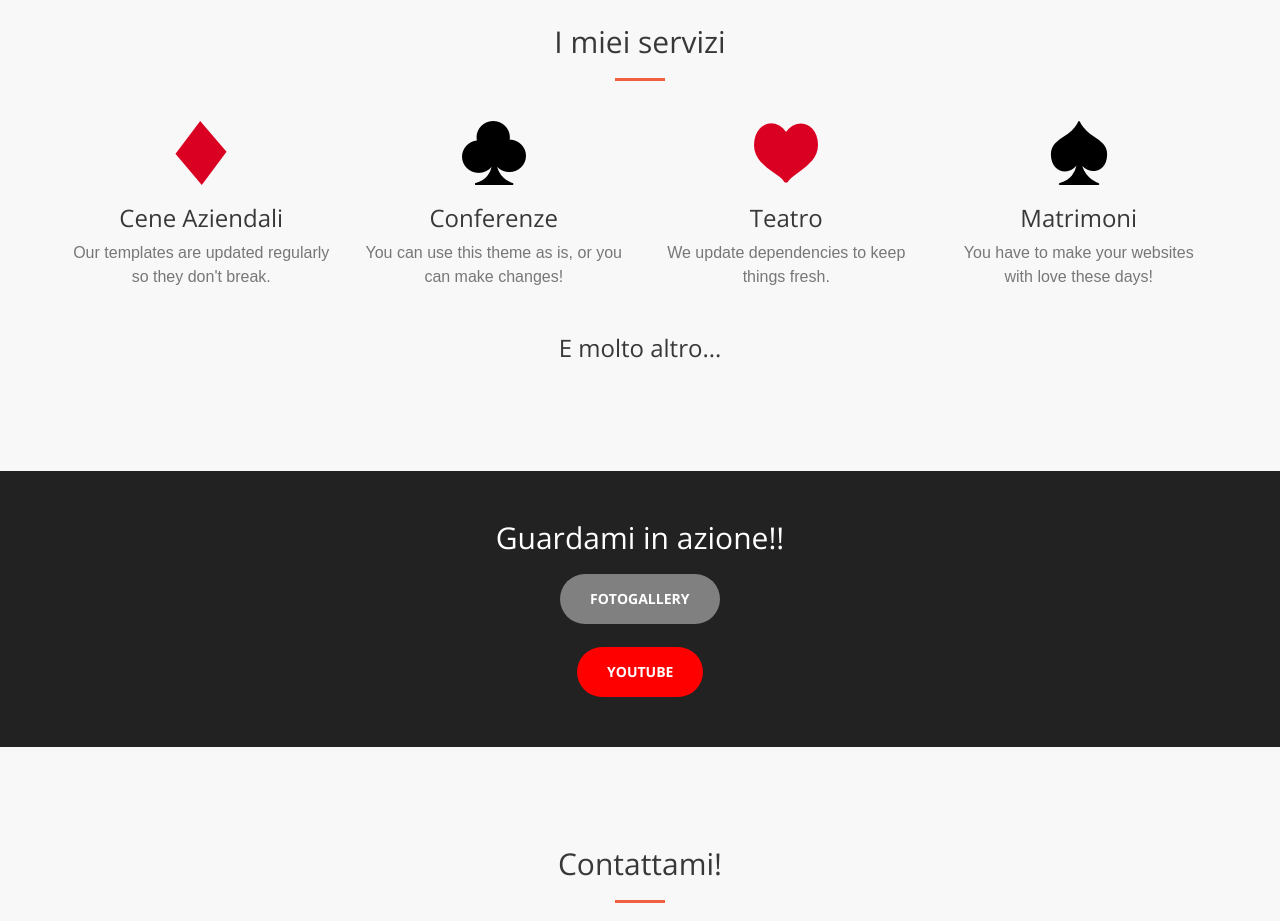
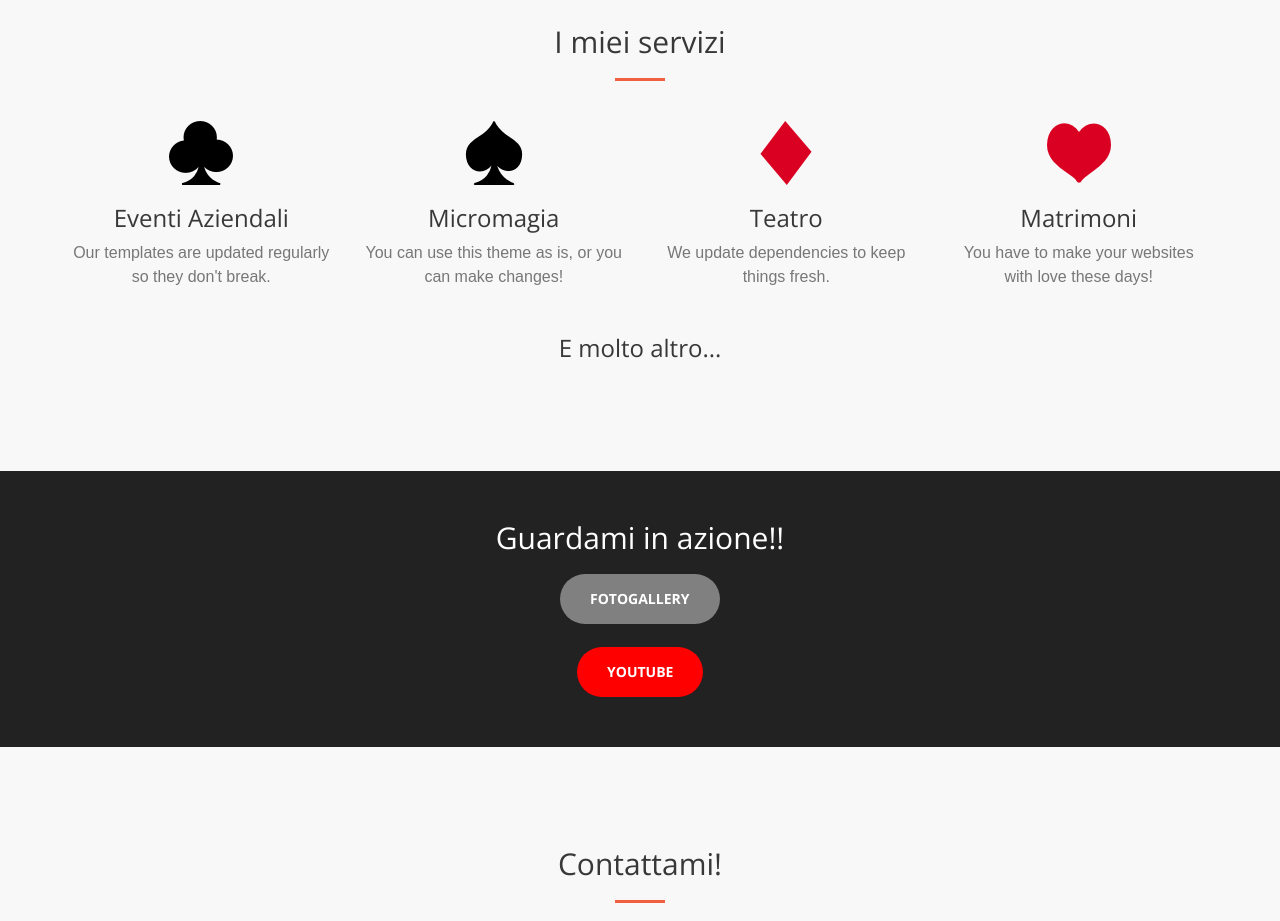
Before and after one commit to albydeca/albydeca.github.io, a website: page index.html in a window 1280 px wide. Shown: the part 1400-2321 px from the top of the page. Drawn offline with nearby package versions, Linux system fonts and the light colour scheme; a script that the page names is missing.

Commit message:
changed suits

```diff
--- a/index.html
+++ b/index.html
@@ -213,28 +213,28 @@ function handleComplete(evt) {
             <div class="row">
                 <div class="col-lg-3 col-md-6 text-center wow slideInLeft">
                     <div class="service-box">
-                        <img src="img/rhombus.png">
-                        <h3>Cene Aziendali</h3>
+                        <img src="img/clover-ace.png">
+                        <h3>Eventi Aziendali</h3>
                         <p class="text-muted">Our templates are updated regularly so they don't break.</p>
                     </div>
                 </div>
                 <div class="col-lg-3 col-md-6 text-center wow slideInUp">
                     <div class="service-box">
-                        <img src="img/clover-ace.png">
-                        <h3>Conferenze</h3>
+                        <img src="img/ace-of-spades.png">
+                        <h3>Micromagia</h3>
                         <p class="text-muted">You can use this theme as is, or you can make changes!</p>
                     </div>
                 </div>
                 <div class="col-lg-3 col-md-6 text-center wow slideInDown">
                     <div class="service-box">
-                        <img src="img/black-heart-shaped.png">
+                        <img src="img/rhombus.png">
                         <h3>Teatro</h3>
                         <p class="text-muted">We update dependencies to keep things fresh.</p>
                     </div>
                 </div>
                 <div class="col-lg-3 col-md-6 text-center wow slideInRight">
                     <div class="service-box">
-                        <img src="img/ace-of-spades.png">
+                        <img src="img/black-heart-shaped.png">
                         <h3>Matrimoni</h3>
                         <p class="text-muted">You have to make your websites with love these days!</p>
                     </div>
```
